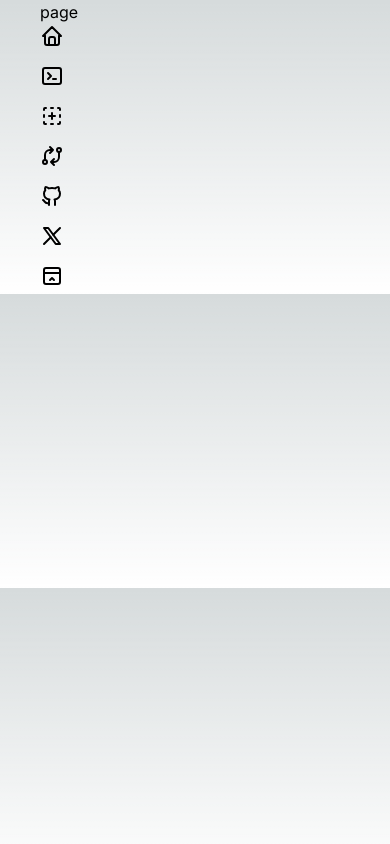
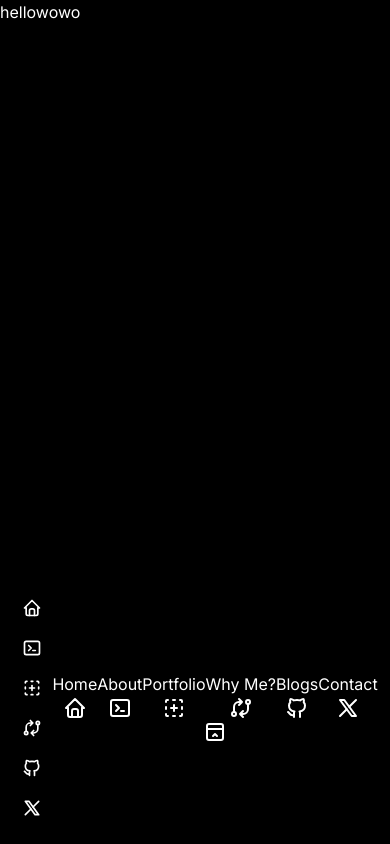
Before and after one commit to pahadiniraj/Portfolio, a Next.js app: page /about in a window 390 px wide. Built offline with nearby package versions, Linux system fonts and the light colour scheme.

Commit message:
Responsive Navbar

```diff
--- a/src/Components/Navbar/Navbar.tsx
+++ b/src/Components/Navbar/Navbar.tsx
@@ -4,7 +4,9 @@ import { FloatingDockDemo } from "../UI/Components/FlotingDocComp";
 const Navbar = () => {
   return (
     <>
-      <FloatingDockDemo />
+      <div className="fixed  bottom-5 w-full left-0 md:static">
+        <FloatingDockDemo />
+      </div>
     </>
   );
 };
--- a/src/Components/UI/Components/FlotingDocComp.tsx
+++ b/src/Components/UI/Components/FlotingDocComp.tsx
@@ -46,9 +46,9 @@ export function FloatingDockDemo() {
     },
   ];
   return (
-    <div className="flex items-center justify-center  w-full">
+    <div className="flex items-center justify-center  w-full  ">
       <FloatingDock
-        mobileClassName="translate-y-20" // only for demo, remove for production
+        mobileClassName="mt-2" // only for demo, remove for production
         items={links}
       />
     </div>
--- a/src/Components/UI/Helper/FloatingDoc.tsx
+++ b/src/Components/UI/Helper/FloatingDoc.tsx
@@ -40,15 +40,25 @@ const FloatingDockMobile = ({
   items: { title: string; icon: React.ReactNode; href: string }[];
   className?: string;
 }) => {
-  const [open, setOpen] = useState(false);
+  const [open, setOpen] = useState(true);
   const pathname = usePathname();
+
+  const handleLinkClick = () => {
+    setOpen(false);
+  };
+
   return (
-    <div className={cn("relative block md:hidden", className)}>
+    <div
+      className={cn(
+        "relative   md:hidden  flex justify-center items-center flex-col ",
+        className
+      )}
+    >
       <AnimatePresence>
         {open && (
           <motion.div
             layoutId="nav"
-            className="absolute bottom-full mb-2 inset-x-0 flex flex-col gap-2"
+            className="mb-2 inset-x-0 flex flex-row gap-3 "
           >
             {items.map((item, idx) => (
               <motion.div
@@ -67,14 +77,18 @@ const FloatingDockMobile = ({
                 }}
                 transition={{ delay: (items.length - 1 - idx) * 0.05 }}
               >
+                <div className="text-xs flex justify-center items-center">
+                  {item.title}
+                </div>
                 <Link
                   href={item.href}
                   key={item.title}
+                  onClick={handleLinkClick}
                   className="h-10 w-10 rounded-full bg-gray-50 dark:bg-neutral-900 flex items-center justify-center"
                 >
                   <div
-                    className={`h-4 w-4 ${
-                      pathname.startsWith(item.href) ? "text-green-500" : ""
+                    className={`h-6 w-6 ${
+                      pathname.endsWith(item.href) ? "text-purple-400" : ""
                     }`}
                   >
                     {item.icon}
@@ -87,14 +101,13 @@ const FloatingDockMobile = ({
       </AnimatePresence>
       <button
         onClick={() => setOpen(!open)}
-        className="h-10 w-10 rounded-full bg-gray-50 dark:bg-neutral-800 flex items-center justify-center"
+        className="h-11 w-11 rounded-full bg-gray-50 dark:bg-neutral-800 flex items-center justify-center"
       >
-        <IconLayoutNavbarCollapse className="h-5 w-5 text-neutral-500 dark:text-neutral-400" />
+        <IconLayoutNavbarCollapse className=" text-neutral-500 dark:text-neutral-400" />
       </button>
     </div>
   );
 };
-
 const FloatingDockDesktop = ({
   items,
   className,
@@ -202,8 +215,8 @@ function IconContainer({
         </AnimatePresence>
         <motion.div
           style={{ width: widthIcon, height: heightIcon }}
-          className={`flex items-center justify-center ${
-            pathname.endsWith(href) ? " text-purple-500" : ""
+          className={`flex items-center justify-center text-xl ${
+            pathname.endsWith(href) ? " text-purple-400" : ""
           }
          `}
         >
--- a/src/app/about/page.tsx
+++ b/src/app/about/page.tsx
@@ -1,7 +1,7 @@
 import React from "react";
 
 const page = () => {
-  return <div>page</div>;
+  return <div>hellowowo</div>;
 };
 
 export default page;
--- a/src/app/globals.css
+++ b/src/app/globals.css
@@ -3,27 +3,15 @@
 @tailwind utilities;
 
 :root {
-  --foreground-rgb: 0, 0, 0;
-  --background-start-rgb: 214, 219, 220;
-  --background-end-rgb: 255, 255, 255;
-}
-
-@media (prefers-color-scheme: dark) {
-  :root {
-    --foreground-rgb: 255, 255, 255;
-    --background-start-rgb: 0, 0, 0;
-    --background-end-rgb: 0, 0, 0;
-  }
+  --foreground-rgb: 255, 255, 255; /* White for dark mode */
+  --background-start-rgb: 0, 0, 0;
+  --background-end-rgb: 0, 0, 0;
+  --text-color: rgb(var(--foreground-rgb)); /* Text color for dark mode */
 }
 
 body {
-  color: rgb(var(--foreground-rgb));
-  background: linear-gradient(
-      to bottom,
-      transparent,
-      rgb(var(--background-end-rgb))
-    )
-    rgb(var(--background-start-rgb));
+  color: var(--text-color); /* Use the text color variable */
+  background-color: rgb(var(--background-color)); /* White background color */
 }
 
 @layer utilities {
--- a/src/app/home/page.tsx
+++ /dev/null
@@ -1,12 +0,0 @@
-import Home from "@/Components/Home/Home";
-import React from "react";
-
-const page = () => {
-  return (
-    <>
-      <Home />
-    </>
-  );
-};
-
-export default page;
--- a/src/app/layout.tsx
+++ b/src/app/layout.tsx
@@ -7,7 +7,8 @@ const inter = Inter({ subsets: ["latin"] });
 
 export const metadata: Metadata = {
   title: "Niraj's Portfolio",
-  description: "Generated by create next app",
+  description:
+    "Explore Niraj Pahadi's web development projects, blogs, and more. Specializing in React, Node.js, and full-stack development.",
 };
 
 export default function RootLayout({
@@ -18,15 +19,23 @@ export default function RootLayout({
   return (
     <html lang="en">
       <head>
-        <meta name="description" />
-        <title>Dating</title>
+        <meta />
+        <title>Niraj's Portfolio</title>
       </head>
-      <body className={`${inter.className} container px-10 `}>
-        <main>{children}</main>
-        <header>
+      <body
+        className={`${inter.className} md:container md:px-10  md:mx-auto md:bg-white flex flex-col gap-4 justify-center items-center h-screen relative `}
+      >
+        <main
+          className="bg-black md:rounded-2xl  w-full h-full md:w-[900px] md:h-[420px]
+         "
+        >
+          {children}
+        </main>
+        <header className="absolute bottom-4 md:static">
           <Navbar />
         </header>
       </body>
     </html>
   );
 }
+// h-[370px] w-[1000px]
--- a/src/app/page.tsx
+++ b/src/app/page.tsx
@@ -1,5 +1,11 @@
-import Image from "next/image";
+"use client";
+
+import HomeComponent from "@/Components/Home/Home";
 
 export default function Home() {
-  return <>Home</>;
+  return (
+    <>
+      <HomeComponent />
+    </>
+  );
 }
```
Also changed, not shown: src/Components/Button/Button.tsx (added, +23 -0 lines), src/Components/Home/Home.tsx (+19 -4 lines).
